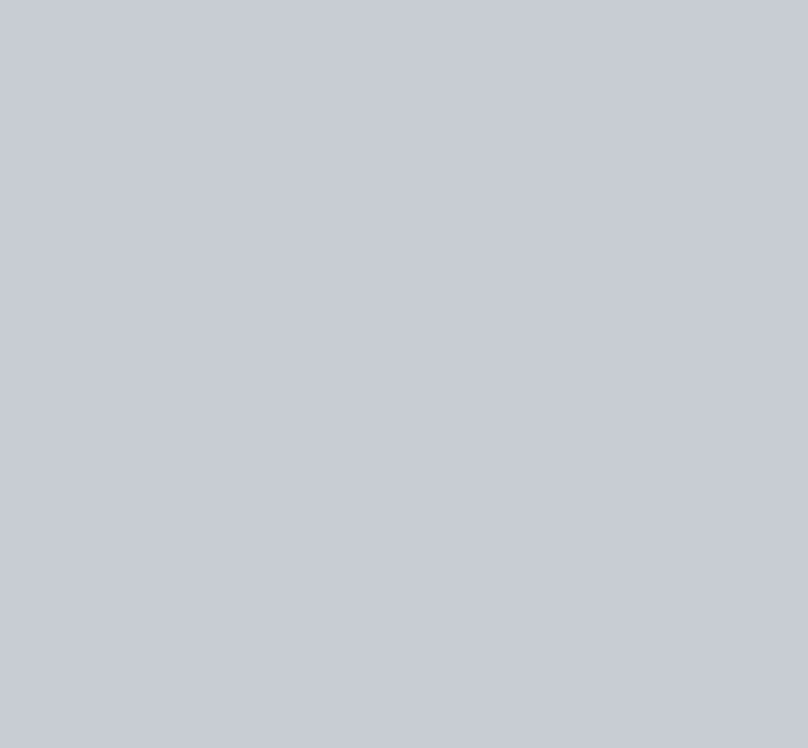
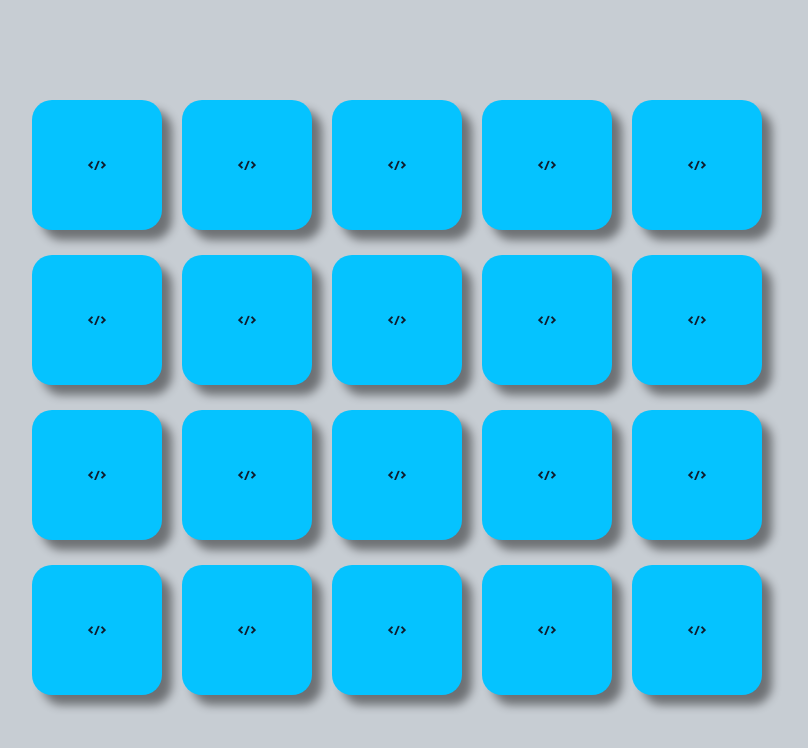
Before and after one commit to Alyssandro1771415/game-of-memory, a plain HTML site: page index.html in a window 1280 px wide. Shown: the whole page, without its empty margins (258-1066 px from the left). Drawn offline with Linux system fonts and the light colour scheme.

Commit message:
eparation between view and game logic

```diff
--- /dev/null
+++ b/assets/scripts/game.js
@@ -0,0 +1,64 @@
+let game = {
+
+    techs: [
+        'bootstrap',
+        'css',
+        'electron',
+        'firebase',
+        'html',
+        'javascript',
+        'jquery',
+        'mongo',
+        'node',
+        'react'
+    ],
+    cards: null,
+
+    createCardsFromTechs: function(){
+
+        this.cards = [];
+
+        this.techs.forEach((tech) => {
+            this.cards.push(this.createPairFromTech(tech));
+        })
+
+        this.cards = this.cards.flatMap(pair => pair);
+        this.shuffleCards();
+        return this.cards;
+    },
+
+    createPairFromTech: function(tech){
+
+        return [{
+            id: this.creeateIdWithTech(tech),
+            icon: tech,
+            flipped: false
+        }, {
+            id: this.creeateIdWithTech(tech),
+            icon: tech,
+            flipped: false
+        }]
+
+    },
+
+    creeateIdWithTech: function(tech){
+        return tech + parseInt(Math.random() * 1000);
+    },
+
+    shuffleCards: function(cards){
+
+        let currentIndex = this.cards.length;
+        let randomIndex = 0;
+
+        while(currentIndex != 0){
+
+            randomIndex = Math.floor(Math.random() * currentIndex);
+            currentIndex--;
+
+            [this.cards[randomIndex], this.cards[currentIndex]] = [this.cards[currentIndex], this.cards[randomIndex]]
+
+        }
+
+    }
+
+}
--- a/assets/scripts/script.js
+++ b/assets/scripts/script.js
@@ -1,75 +1,60 @@
-const front = "card_front";
-const back = "card_back";
-
-let techs = [
-    'bootstrap',
-    'css',
-    'electron',
-    'firebase',
-    'html',
-    'javascript',
-    'jquery',
-    'mongo',
-    'node',
-    'react'
-]
-
-let cards = null;
+const FRONT = "card_front";
+const BACK = "card_back";
+const CARD = "card";
+const ICON = "icon";
 
 startGame();
 
 function startGame(){
+    initializeCards(game.createCardsFromTechs());
+}
 
-    cards = createCardsFromTechs(techs);
-    shuffleCards(cards);
-    console.log(cards);
+function initializeCards(){
+    let gameBoard = document.getElementById("gameBoard");
+
+    game.cards.forEach((card) => {
+
+        let cardElement = document.createElement('div');
+        cardElement.id = card.id;
+        cardElement.classList.add(CARD);
+        cardElement.dataset.icon = card.icon;
+
+        createCardContent(card, cardElement);
+
+        cardElement.addEventListener('click', flipCard)
+        gameBoard.appendChild(cardElement);
+
+    })
 
 }
 
-function shuffleCards(cards){
+function createCardContent(card, cardElement){
 
-    let currentIndex = cards.length;
-    let randomIndex = 0;
-
-    while(currentIndex != 0){
-
-        randomIndex = Math.floor(Math.random() * currentIndex);
-        currentIndex--;
-
-        [cards[randomIndex], cards[currentIndex]] = [cards[currentIndex], cards[randomIndex]]
-
-    }
+    createCardFace(FRONT, card, cardElement);
+    createCardFace(BACK, card, cardElement);
 
 }
 
-createCardsFromTechs(techs);
+function createCardFace(face, card, element){
 
-function createCardsFromTechs(techs){
+    let cardElementFace = document.createElement('div');
+    cardElementFace.classList.add(face);
 
-    let cards = [];
-
-    for(let tech of techs){
-        cards.push(createPairFromTech(tech));
+    if(face === FRONT){
+        let iconElement = document.createElement('img');
+        iconElement.classList.add(ICON);
+        iconElement.src = "./assets/images/" + card.icon + ".png";
+        cardElementFace.appendChild(iconElement);
+    }else{
+        cardElementFace.innerHTML = "&lt/&gt";
     }
 
-    return cards.flatMap(pair => pair);
+    element.appendChild(cardElementFace);
 
 }
 
-function createPairFromTech(tech){
+function flipCard(){
 
-    return [{
-        id: creeateIdWithTech(tech),
-        icon: tech,
-        flipped: false
-    }, {
-        id: creeateIdWithTech(tech),
-        icon: tech,
-        flipped: false
-    }]
+    this.classList.add("flip");
 
 }
-
-function creeateIdWithTech(tech){
-    return tech + parseInt(Math.random() * 1000);
-}
--- a/index.html
+++ b/index.html
@@ -182,6 +182,7 @@
         <button id="restart" oncanplay="restart()">Jogue Novamente</button>
     </div>
 
+    <script src="./assets/scripts/game.js"></script>
     <script src="./assets/scripts/script.js"></script>
 </body>
 </html>
```
